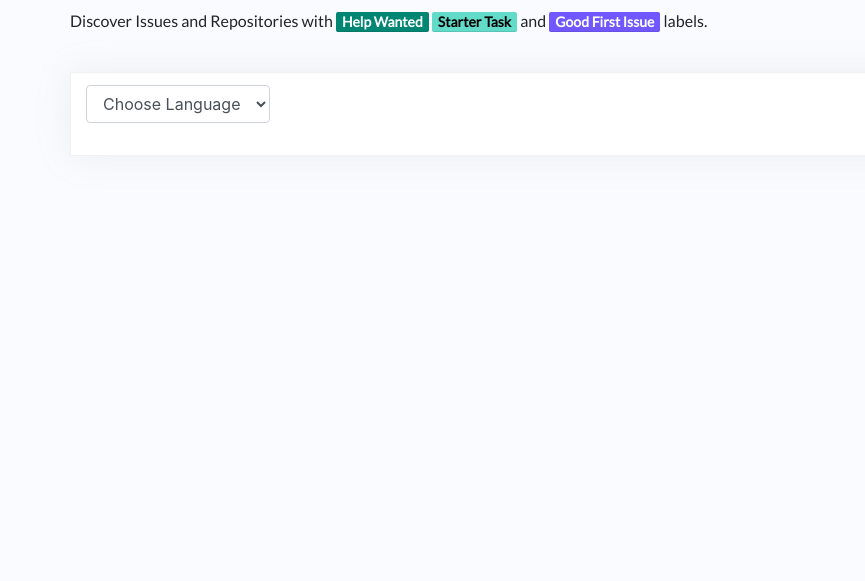
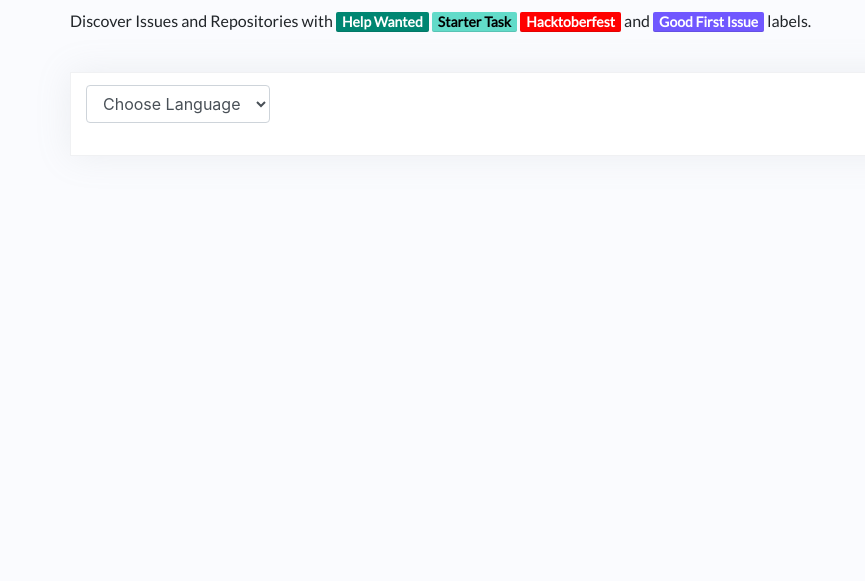
Before and after one commit to pranaykgupta/GoodFirstIssue, a website: page index.html in a window 1280 px wide. Shown: the part 219-800 px from the top of the page, without its empty margins (0-865 px from the left). Drawn offline with nearby package versions, Linux system fonts and the light colour scheme.

Commit message:
Hacktoberfest label added

```diff
--- a/index.html
+++ b/index.html
@@ -41,6 +41,11 @@
 .HelpWanted {
     background-color: #008672;
     color: #ffffff;
+}
+
+.Hacktoberfest{
+	background-color: #ff0000;
+	color: #ffffff;
 }
 
 .search-body {
@@ -190,7 +195,7 @@
 		<div class="row d-block">
 		<h1>Find Great Open Source Opportunities.</h1>
 		<p class="lead">Made for new contributors to find great Open Source projects.</p>
-		<p>Discover Issues and Repositories with <label class="IssueLabel HelpWanted">Help Wanted</label> <label class="IssueLabel StarterTask">Starter Task</label> and <Label class="IssueLabel GoodFirstIssue">Good First Issue</label> labels. </p>
+		<p>Discover Issues and Repositories with <label class="IssueLabel HelpWanted">Help Wanted</label> <label class="IssueLabel StarterTask">Starter Task</label> <label class="IssueLabel Hacktoberfest">Hacktoberfest</label> and <Label class="IssueLabel GoodFirstIssue">Good First Issue</label> labels. </p>
 		</div>
 	</div>
 
```
